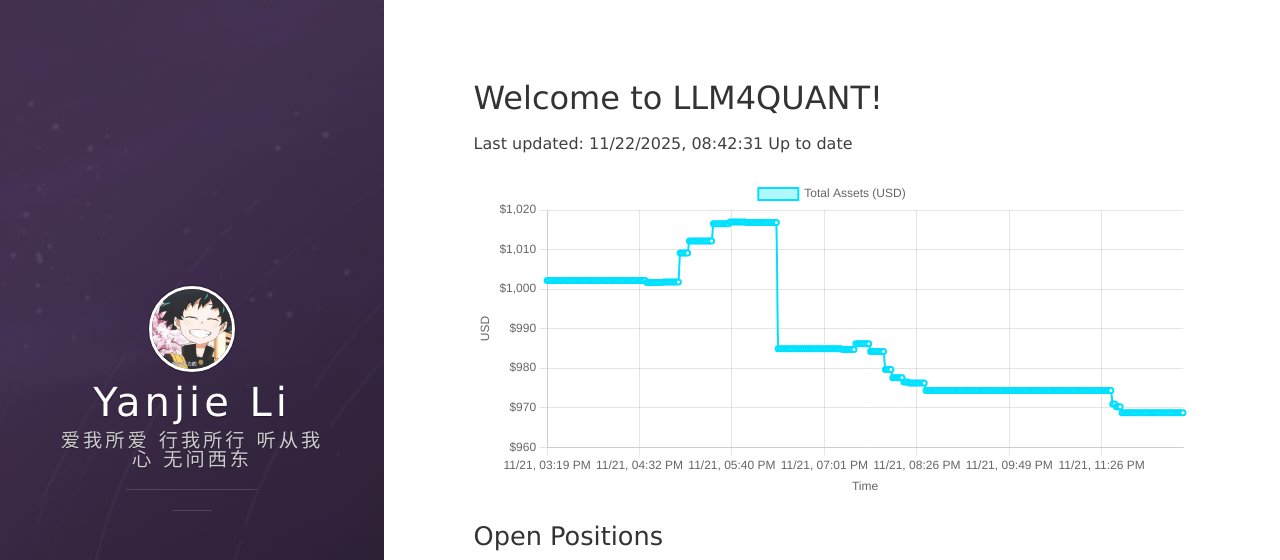
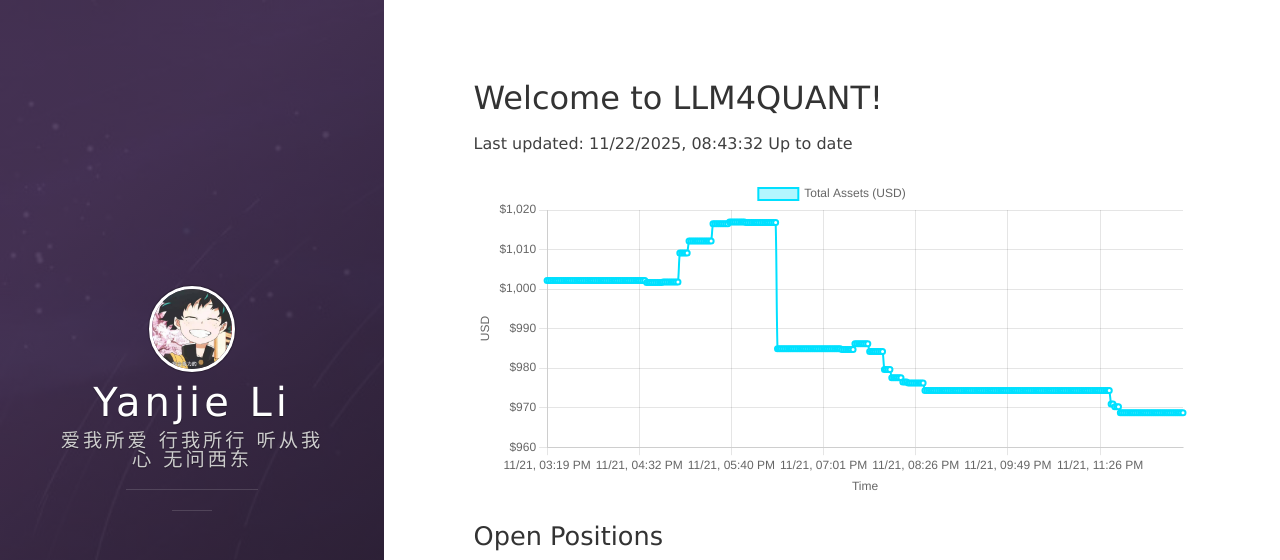
Before and after one commit to leeyegy/leeyegy.github.io, a Jekyll site: the page built from live-trading.html, in a window 1280 px wide and 1026 px high. Shown: the top 560 px of the window. Built offline with Jekyll 4.4.1, drawn with Linux system fonts in a browser that asks for light colours; nearby versions of some CDN libraries.

Commit message:
AccountMonitor: update balance history 2025-11-22T16:43:32+08:00

```diff
--- a/assets/data/binance/balance-history.json
+++ b/assets/data/binance/balance-history.json
@@ -1,5 +1,5 @@
 {
-  "generatedAt": "2025-11-22T16:42:31+08:00",
+  "generatedAt": "2025-11-22T16:43:32+08:00",
   "asset": "total_usd_value",
   "history": [
     {
@@ -1381,6 +1381,10 @@
     {
       "timestamp": "2025-11-22T16:42:31+08:00",
       "totalUsd": 968.69074819
+    },
+    {
+      "timestamp": "2025-11-22T16:43:32+08:00",
+      "totalUsd": 968.69074819
     }
   ]
 }
```
